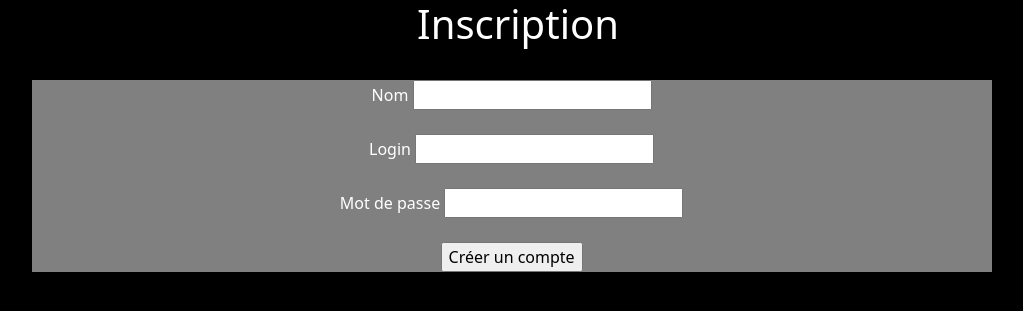
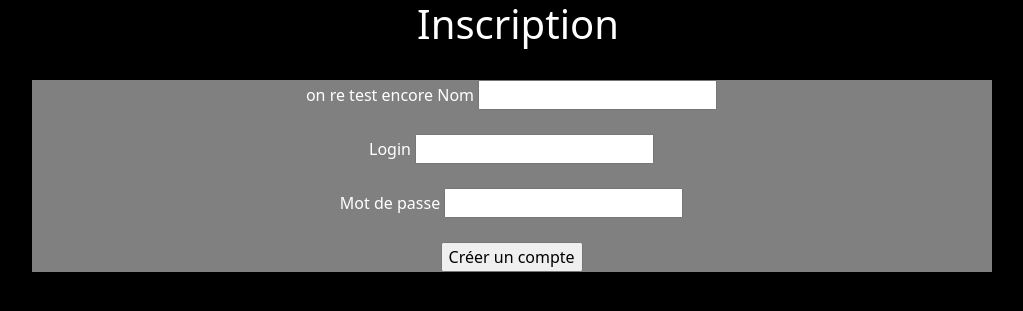
Before and after one commit to BTSPPE/PPE3, a CodeIgniter app: page /ingetis/ in a window 1280 px wide. Shown: the top 311 px of the page, without its empty margins (122-1145 px from the left). Run offline with CodeIgniter, Linux system fonts and the light colour scheme; some libraries are stand-ins or nearby versions.

Commit message:
test différent

```diff
--- a/application/views/View_inscription.php
+++ b/application/views/View_inscription.php
@@ -12,6 +12,10 @@
     <body>
         <h1>Inscription</h1><br>
         <p>
+            on
+            re
+            test
+            encore
             <label>Nom</label> <input type='text' id='txtNom'><br><br>
             <label>Login</label> <input type='text' id='txtLogin'><br><br>
             <label>Mot de passe</label> <input type='password' id='txtMdp'><br><br>
```
